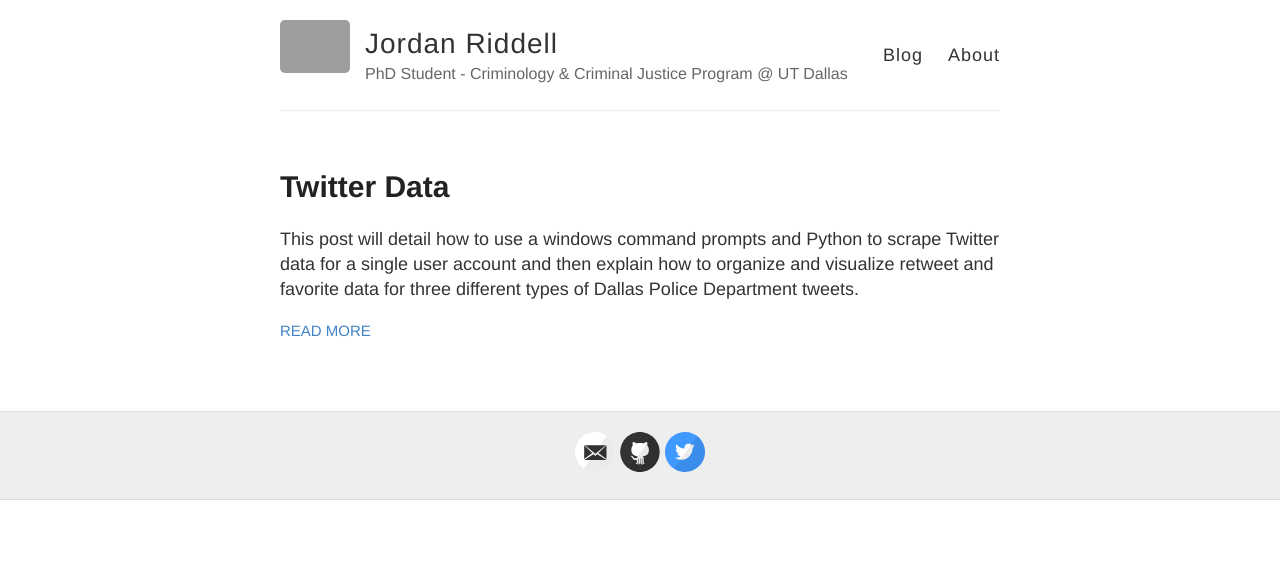
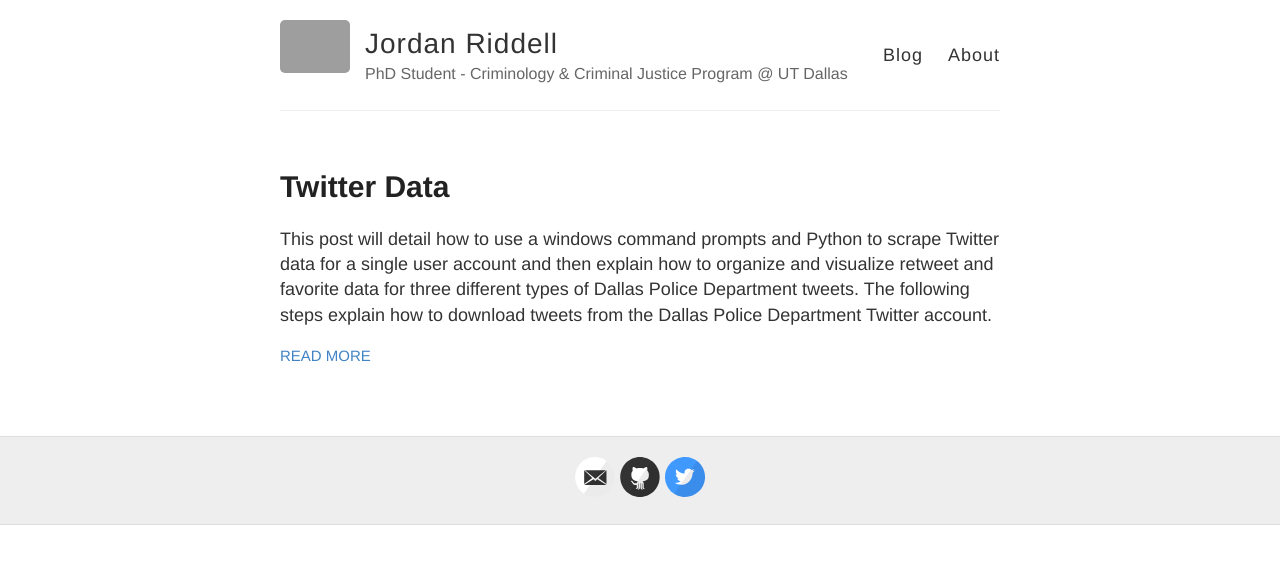
Before and after one commit to jordanriddell/jordanriddell.github.io, a Jekyll site: the page built from index.html, in a window 1280 px wide. Shown: the top 564 px of the page. Built offline with Jekyll 4.4.1, drawn with Linux system fonts in a browser that asks for light colours; grey boxes are pictures that could not be loaded.

Commit message:
Update 2020-6-3-ADP1.md

```diff
--- a/_posts/2020-6-3-ADP1.md
+++ b/_posts/2020-6-3-ADP1.md
@@ -3,17 +3,17 @@ layout: post
 title: Twitter Data
 ---
 
-This post will detail how to use a windows command prompts and Python to scrape Twitter data for a single user account and then explain how to organize and visualize retweet and favorite data for three different types of Dallas Police Department tweets.
+This post will detail how to use a windows command prompts and Python to scrape Twitter data for a single user account and then explain how to organize and visualize retweet and favorite data for three different types of Dallas Police Department tweets. The following steps explain how to download tweets from the Dallas Police Department Twitter account.
 
-[Imgur](https://i.imgur.com/WpOpn20.png)
+![Imgur](https://i.imgur.com/WpOpn20.png)
 
-[Imgur](https://i.imgur.com/2vaQ6nK.png)
+![Imgur](https://i.imgur.com/2vaQ6nK.png)
 
 First, make sure to have at least Python 3 on your computer. Next, you will need to have pip installed on your pc. Once those are both completed, go to [Nickersen Weng's github](https://github.com/NicksonWeng/Get-Old-Tweet-Modified) and download the files from the repository to a folder of your choice. Just remember where you save and extract them because you will need to set the path directory to the same folder as those files later on.
 
 Using the Windows command prompt (just type cmd in the search bar on the bottom left), enter the following commands in sequence.
 
-#Any line with # is comment, rest is entered at end of directory and after the>
+#Any line with # is comment, rest is entered at end of directory and after the >
 #first, make sure pip has been installed on your device
 
 #check to make sure you have python
@@ -37,4 +37,9 @@ python -m pip install GetOldTweets3
 #I used the following command to download all tweets from the Dallas Police Department's Twitter account. Note: if you do not want all tweets, restrict the date or set a maxtweet limit.
 python Exporter.py --username "DallasPD" --since 2009-04-01 --until 2020-06-06 --output dpd_tweets.csv
 
+#What happened to me during this process is that it stopped at 2014-10-31, so I had one .csv file with all DPD tweets from 10/31/2014 - 6/5/2020, so I had to run the following command in the Windows command prompt
+python Exporter.py --username "DallasPD" --since 2009-04-01 --until 2014-10-31 --output dpd_tweets1.csv
+
+After that is done, you can exit the Windows command prompt. You will no longer need it. Next, open up R or RStudio to
+
 The easiest way to make your first post is to edit this one. Go into /_posts/ and update the Hello World markdown file. For more instructions head over to the [Jekyll Now repository](https://github.com/barryclark/jekyll-now) on GitHub.
```
